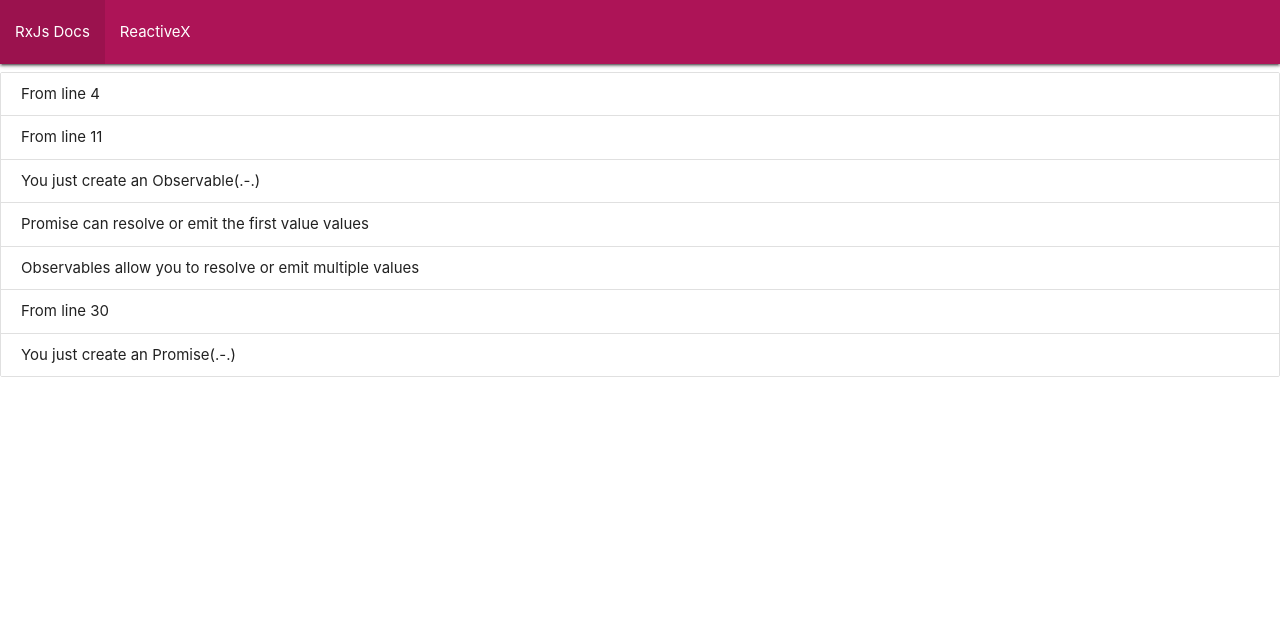
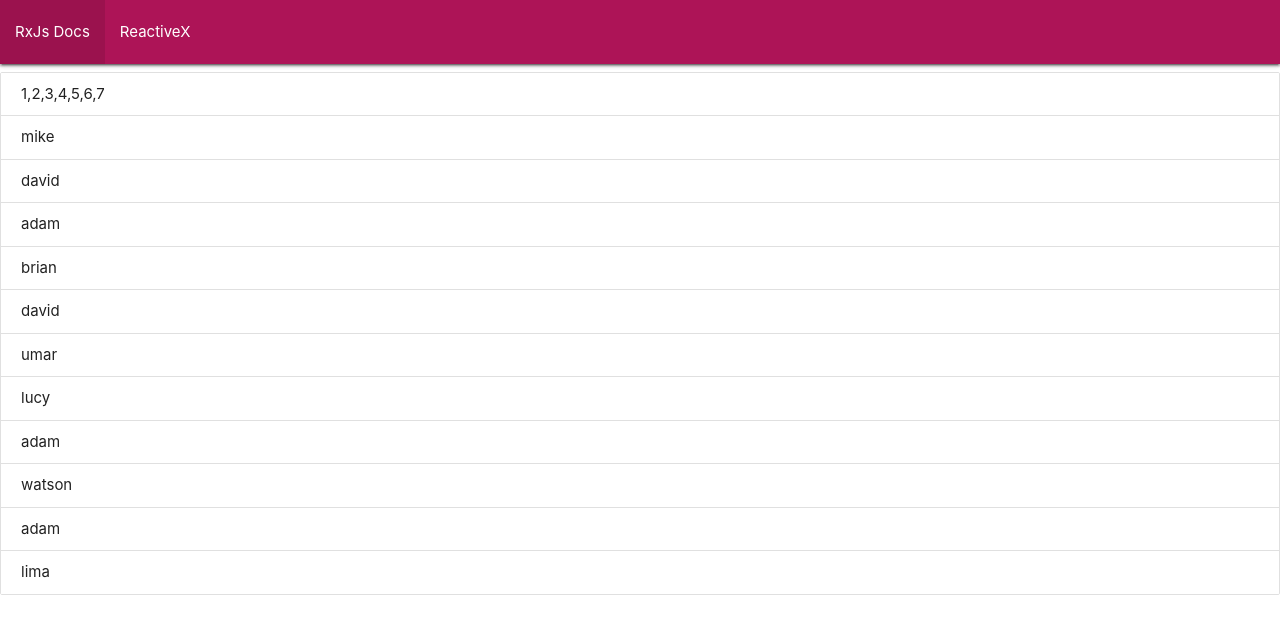
Before and after one commit to mdabdulripon/rxjs-course, a website built with webpack: page dist/index.html in a window 1280 px wide. Built offline with nearby package versions, Linux system fonts and the light colour scheme; files whose address does not match are found by name.

Commit message:
test(of Observable)

```diff
--- /dev/null
+++ b/src/creators.js
@@ -0,0 +1,20 @@
+/**
+ * !Creator : of
+ *  */
+
+import { add } from './helpers';
+import { of } from 'rxjs';
+
+const names = ['mike', 'david', 'adam', 'brian', 'david', 'umar', 'lucy', 'adam', 'watson', 'adam', 'lima'];
+const numbers = [1, 2, 3, 4, 5, 6, 7];
+
+const numberObj$ =  of(numbers).subscribe(x => add.li(x))
+console.log("TCL: numberObj$", numberObj$);
+
+const nameObj$ = of(names)
+    .subscribe(x => {
+        x.forEach(elm => {
+            add.li(elm);
+        });
+    })
+console.log("TCL: name$", nameObj$);
--- a/src/index.js
+++ b/src/index.js
@@ -1,4 +1,4 @@
-import './observable'
+import './creators'
 
 document.addEventListener('DOMContentLoaded', function() {
     document.getElementById('title').innerHTML = "";
--- a/src/observable.js
+++ /dev/null
@@ -1,35 +0,0 @@
-import { add } from './helpers';
-import { Observable } from 'rxjs'
-
-add.li(`From line 4`);
-
-// ! Create Observable
-const myObservable = new Observable( (subscriber) => {
-    subscriber.next(`You just create an Observable(.-.)`);
-    subscriber.next(`Promise can resolve or emit the first value values`);
-    subscriber.next(`Observables allow you to resolve or emit multiple values`);
-})
-
-add.li(`From line 11`);
-
-// ! Create Promise
-const myPromise = new Promise( (resolve, reject) => {
-    resolve(`You just create an Promise(.-.)`);
-    reject(`there are some error in the promise!`);
-});
-
-myPromise
-    .then( res => {
-        add.li(res);
-    }).catch( err => {
-        add.li(err);
-    })
-
-const sub = myObservable
-    .subscribe(res => {
-        add.li(res);
-    });
-
-sub.unsubscribe()
-
-add.li(`From line 30`);
```
Also changed, not shown: README.md, dist/index.html.
